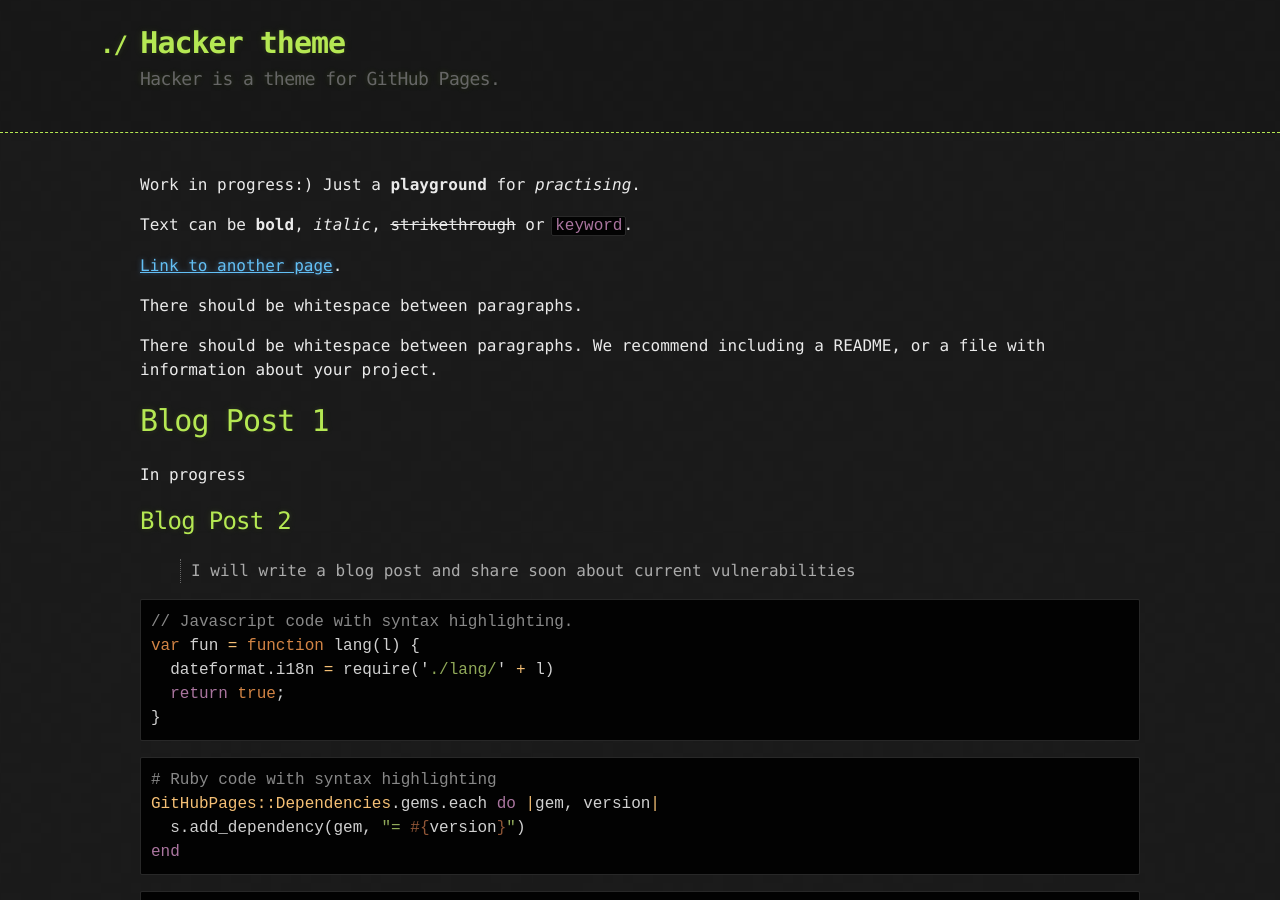
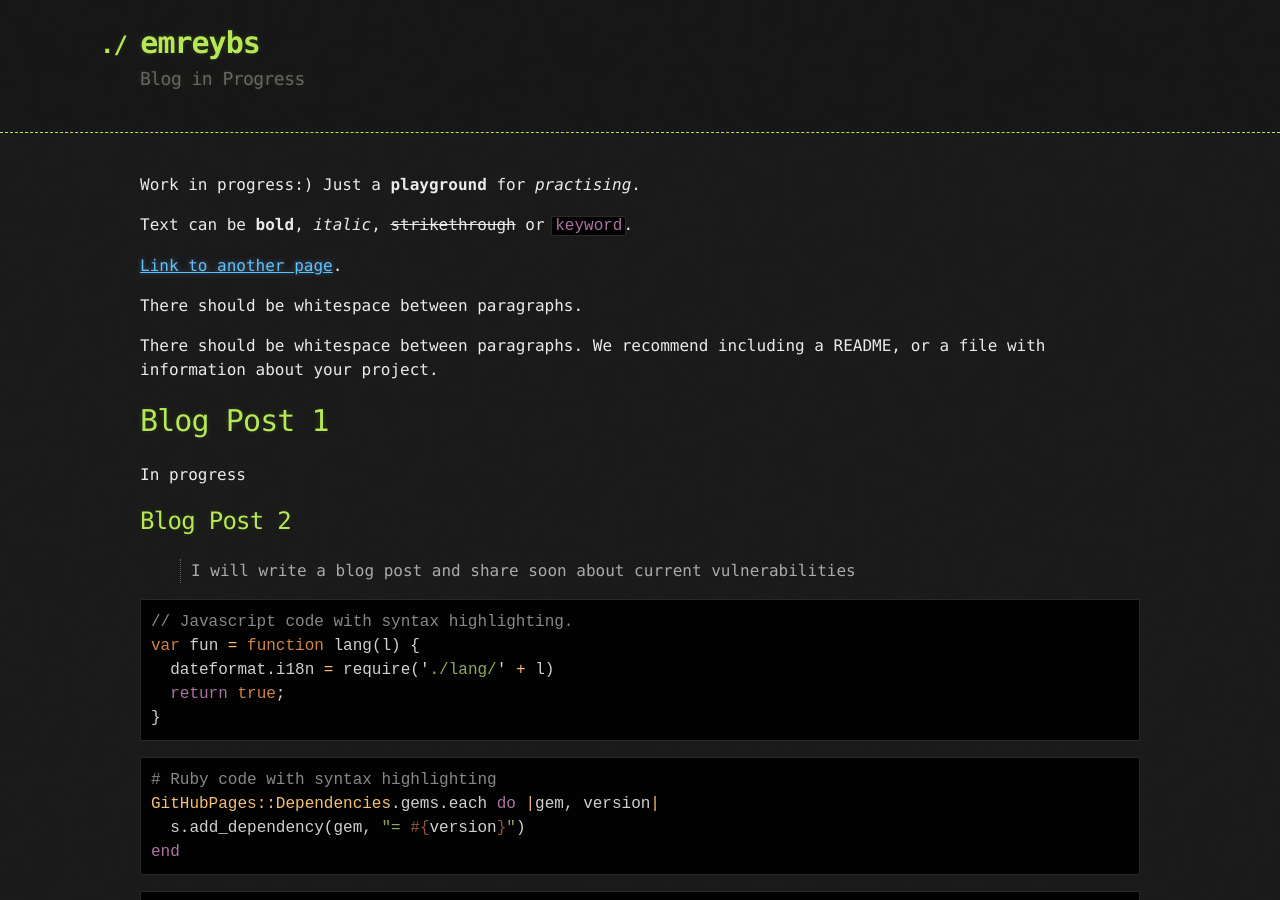
Before and after one commit to emreYbs/emreYbs.github.io, a Jekyll site: the page built from index.md, in a window 1280 px wide and 900 px high. Built offline with Jekyll 4.4.1, drawn with Linux system fonts in a browser that asks for light colours.

Commit message:
Update _config.yml

```diff
--- a/_config.yml
+++ b/_config.yml
@@ -1,5 +1,3 @@
-title: Hacker theme
-description: Hacker is a theme for GitHub Pages.
-show_downloads: true
-google_analytics:
+title: emreybs
+description: Blog in Progress
 theme: jekyll-theme-hacker
```
